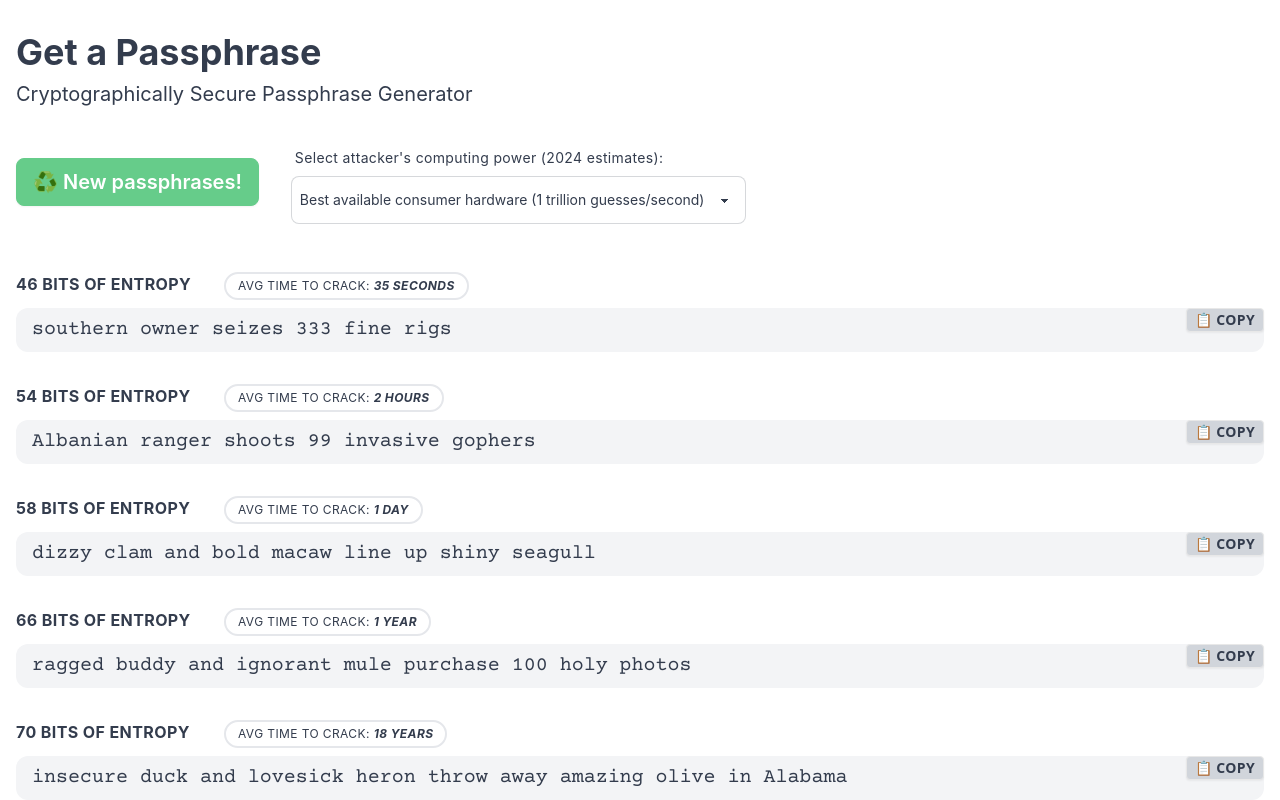
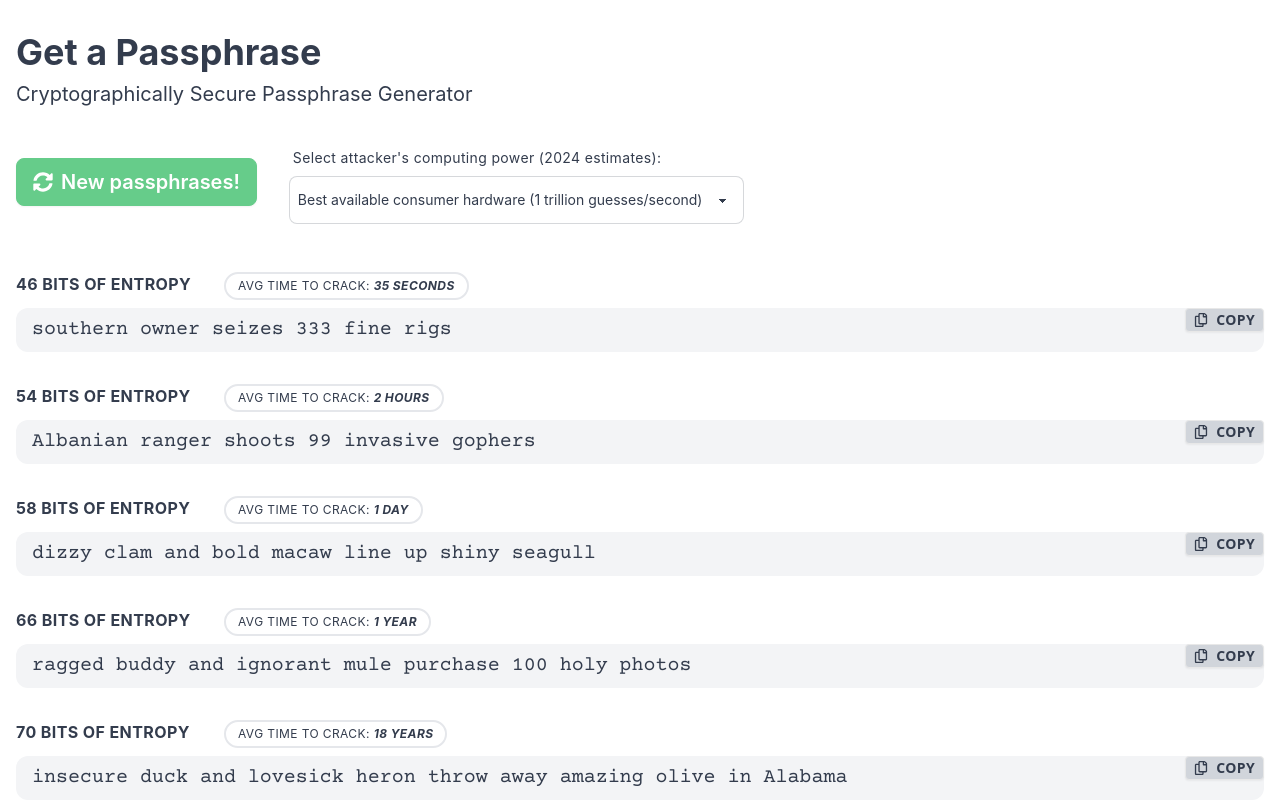
Before and after one commit to blanchardjeremy/strongphrase.net, a React (Create React App) app: page / in a window 1280 px wide. Shown: the top 800 px of the page. Built offline with nearby package versions, Linux system fonts and the light colour scheme.

Commit message:
Add icons

```diff
--- a/package.json
+++ b/package.json
@@ -10,6 +10,7 @@
     "daisyui": "^4.12.10",
     "react": "^18.3.1",
     "react-dom": "^18.3.1",
+    "react-icons": "^5.2.1",
     "react-scripts": "^5.0.1",
     "web-vitals": "^2.1.4"
   },
--- a/src/PassphraseGenerator.js
+++ b/src/PassphraseGenerator.js
@@ -1,5 +1,7 @@
 import React, { useState, useCallback, useEffect, useMemo } from 'react';
 import { timeToCrack, convertTimeToReadableFormat, getPassphrase } from './utils.js';
+import { FaRegCopy, FaCheck, FaSyncAlt } from "react-icons/fa";
+
 import './PassphraseGenerator.css';
 
 const PassphraseGenerator = () => {
@@ -50,7 +52,7 @@ const PassphraseGenerator = () => {
           onClick={generatePassphrases}
           className="btn btn-primary text-xl text-white"
         >
-          ♻️ New passphrases!
+          <FaSyncAlt /> New passphrases!
         </button>
 
         <div className="dropdown-container form-control">
@@ -84,7 +86,7 @@ const PassphraseGenerator = () => {
           <div className="relative passphrase-content" onClick={() => copyToClipboard(passphrases[bits], bits)}>
             {passphrases[bits]}
             <span className="copy-button" >
-              {copiedBits === bits ? '✅ Copied!' : '📋 Copy'}
+              {copiedBits === bits ? <FaCheck /> : <FaRegCopy />} {copiedBits === bits ? 'Copied!' : 'Copy'}
             </span>
           </div>
         </div>
```
Also changed, not shown: 1 other file (tests, documents, lock files or other folders).
